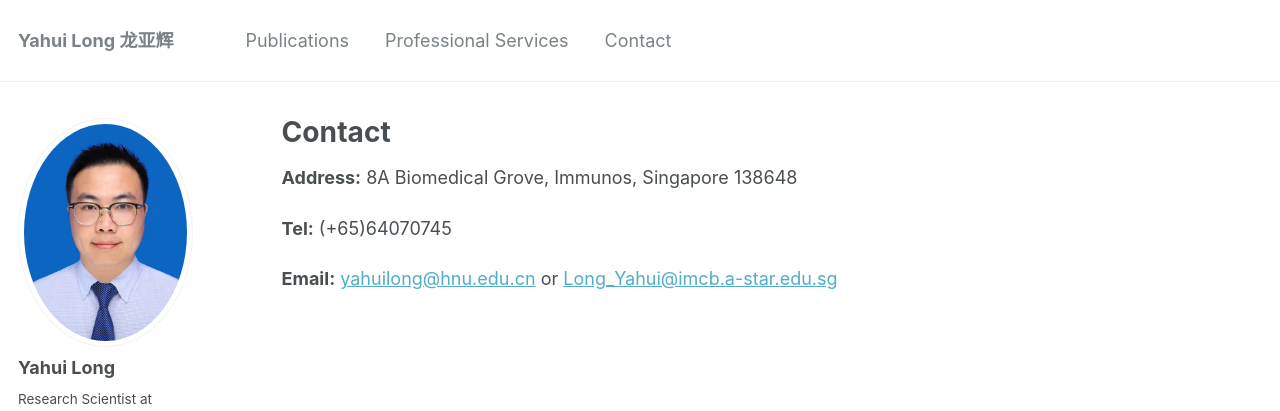
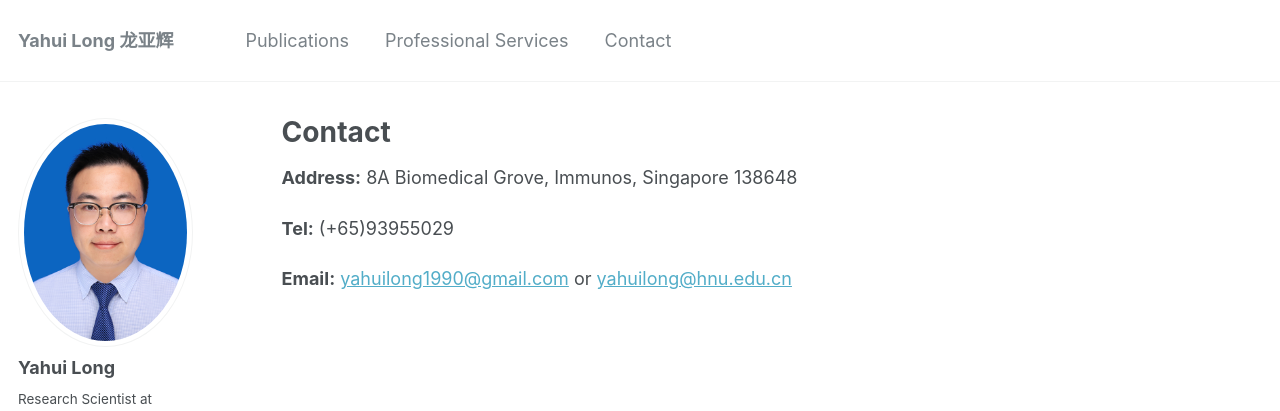
Before and after one commit to longyahui/Home, a Jekyll site: the page built from _pages/contact.md, in a window 1280 px wide. Shown: the top 411 px of the page. Built offline with Jekyll 4.4.1, drawn with Linux system fonts in a browser that asks for light colours.

Commit message:
Update contact.md

```diff
--- a/_pages/contact.md
+++ b/_pages/contact.md
@@ -11,6 +11,6 @@ redirect_from:
 
 **Address:** 8A Biomedical Grove, Immunos, Singapore 138648
 
-**Tel:** (+65)64070745
+**Tel:** (+65)93955029
 
-**Email:** <yahuilong@hnu.edu.cn> or <Long_Yahui@imcb.a-star.edu.sg>
+**Email:** <yahuilong1990@gmail.com> or <yahuilong@hnu.edu.cn>
```
